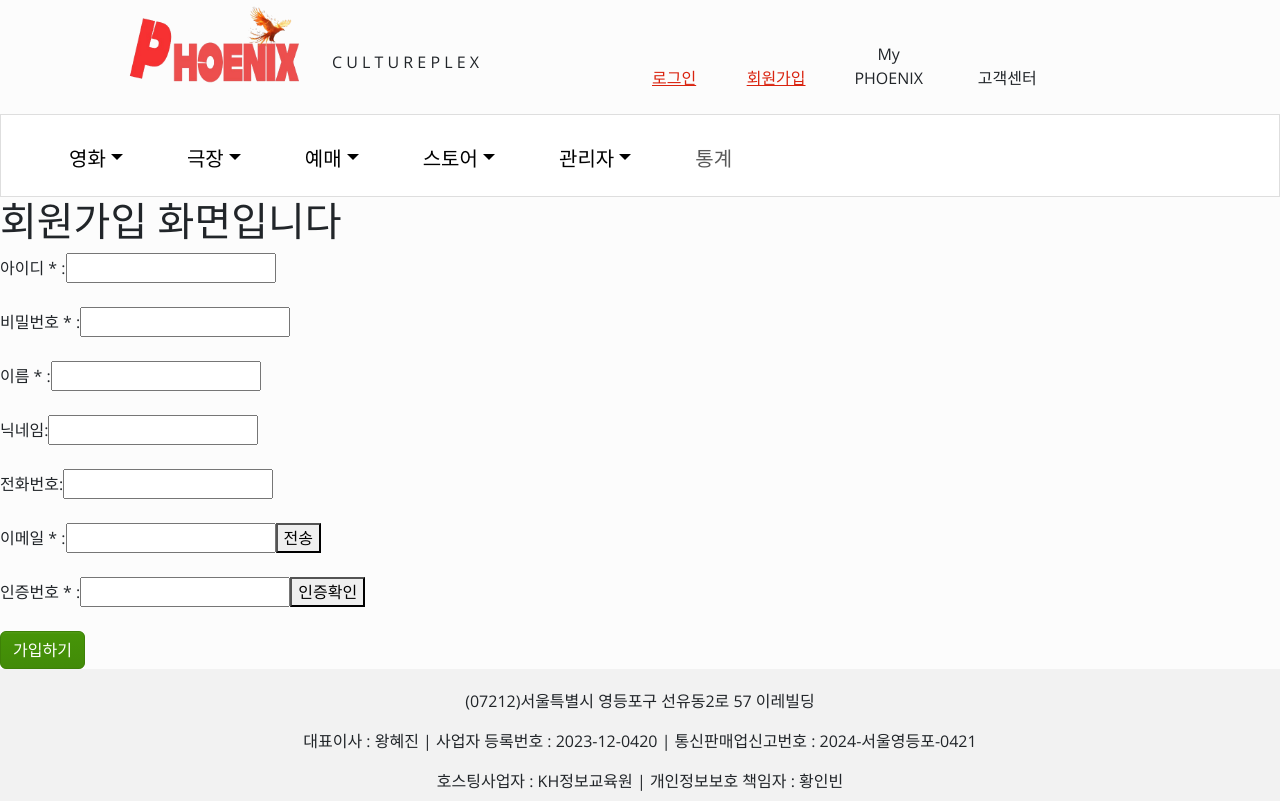
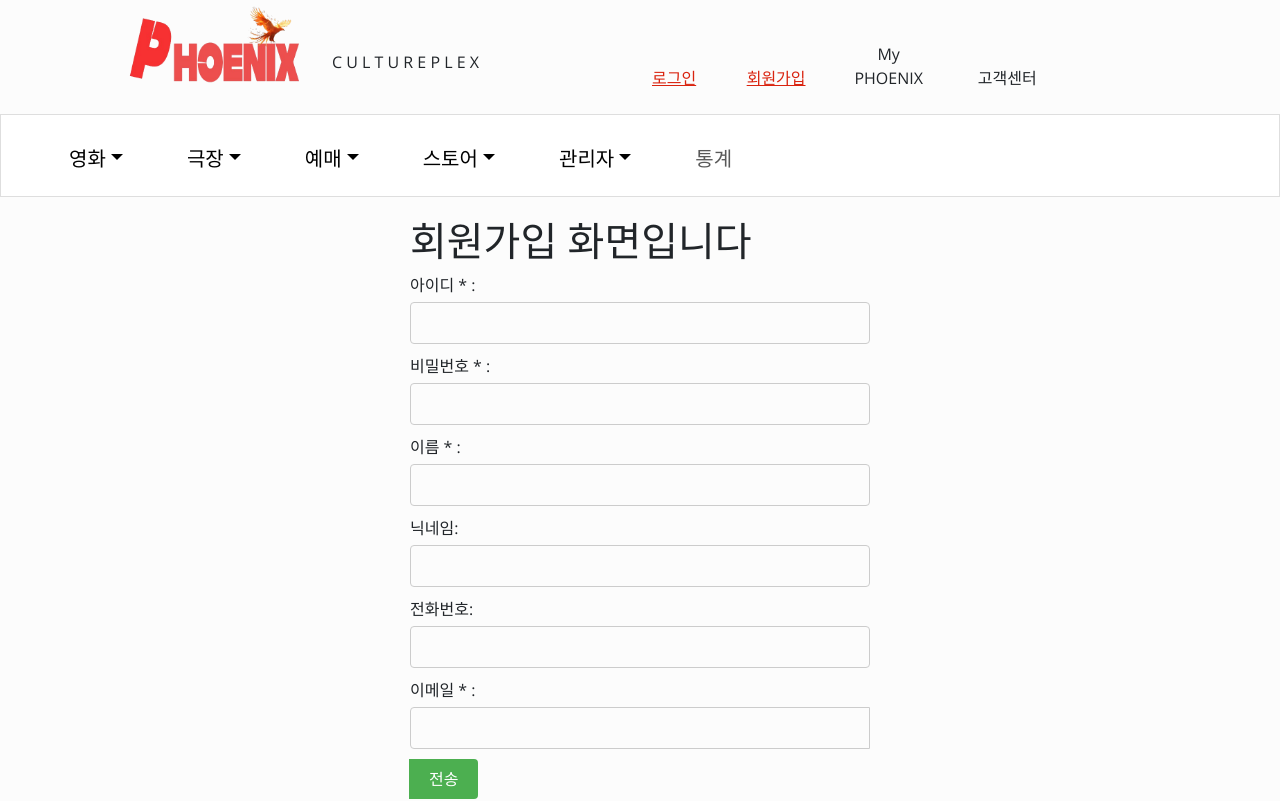
Before and after one commit to hyedni/pheonix-react, a React (Create React App) app in the folder pheonix-react/: page /#/join in a window 1280 px wide. Shown: the top 801 px of the page. Built offline with nearby package versions, Linux system fonts and the light colour scheme.

Commit message:
ㅇㄹㄴㅇㅁㄹ

```diff
--- a/pheonix-react/src/components/user/Join.js
+++ b/pheonix-react/src/components/user/Join.js
@@ -1,6 +1,7 @@
 import React, { useCallback, useEffect, useState } from 'react';
 import { NavLink } from 'react-router-dom';
 import axios from "../utils/CustomAxios";
+import './join.css';
 
 function Join() {
   // State
@@ -12,7 +13,7 @@ function Join() {
     "userContact": "",
     "userEmail": "",
     "userBirth": "",
-    "userCert":""
+    "userCert": ""
   });
 
   const [isValid, setIsValid] = useState({
@@ -135,7 +136,7 @@ function Join() {
   const handleCheckCert = async () => {
     console.log(user);
     try {
-      const response = await axios.post('/user/checkCert', { certEmail : user.userEmail, certCode:user.userCert});
+      const response = await axios.post('/user/checkCert', { certEmail: user.userEmail, certCode: user.userCert });
 
       console.log('응답 데이터:', response.data);
 
@@ -153,58 +154,85 @@ function Join() {
 
   return (
     <>
+  <div className="join-container">
     <h1>회원가입 화면입니다</h1>
-
-      <div>
+    <div className="join-form">
       {/* 입력 폼 */}
       <form onSubmit={handleSubmit}>
+        <div className="form-group">
           <label htmlFor="userId">아이디 * :</label>
-          <input type="text" id="userId" name="userId" onBlur={handleInputBlur} />
-          <span className={user.userId && !isValid.userId ? "invalid" : ""}>
+          <input type="text" id="userId" name="userId" onBlur={handleInputBlur} className={`form-control ${user.userId && !isValid.userId ? "is-invalid" : ""}`} />
+          <div className="invalid-feedback">
             {user.userId && !isValid.userId && '아이디가 유효하지 않습니다.'}
-          </span><br /><br />
+          </div>
+        </div>
 
+        <div className="form-group">
           <label htmlFor="userPw">비밀번호 * :</label>
-          <input type="password" id="userPw" name="userPw" onBlur={handleInputBlur} />
-          <span className={user.userPw && !isValid.userPw ? "invalid" : ""}>
+          <input type="password" id="userPw" name="userPw" onBlur={handleInputBlur} className={`form-control ${user.userPw && !isValid.userPw ? "is-invalid" : ""}`} />
+          <div className="invalid-feedback">
             {user.userPw && !isValid.userPw && '비밀번호가 유효하지 않습니다.'}
-          </span><br /><br />
+          </div>
+        </div>
 
+        <div className="form-group">
           <label htmlFor="userName">이름 * :</label>
-          <input type="text" id="userName" name="userName" onBlur={handleInputBlur} />
-          <span className={user.userName && !isValid.userName ? "invalid" : ""}>
+          <input type="text" id="userName" name="userName" onBlur={handleInputBlur} className={`form-control ${user.userName && !isValid.userName ? "is-invalid" : ""}`} />
+          <div className="invalid-feedback">
             {user.userName && !isValid.userName && '이름이 유효하지 않습니다.'}
-          </span><br /><br />
+          </div>
+        </div>
 
+        <div className="form-group">
           <label htmlFor="userNick">닉네임:</label>
-          <input type="text" id="userNick" name="userNick" onBlur={handleInputBlur} />
-          <span className={user.userNick && !isValid.userNick ? "invalid" : ""}>
+          <input type="text" id="userNick" name="userNick" onBlur={handleInputBlur} className={`form-control ${user.userNick && !isValid.userNick ? "is-invalid" : ""}`} />
+          <div className="invalid-feedback">
             {user.userNick && !isValid.userNick && '닉네임이 유효하지 않습니다.'}
-          </span><br /><br />
+          </div>
+        </div>
 
+        <div className="form-group">
           <label htmlFor="userContact">전화번호:</label>
-          <input type="text" id="userContact" name="userContact" onBlur={handleInputBlur} />
-          <span className={user.userContact && !isValid.userContact ? "invalid" : ""}>
+          <input type="text" id="userContact" name="userContact" onBlur={handleInputBlur} className={`form-control ${user.userContact && !isValid.userContact ? "is-invalid" : ""}`} />
+          <div className="invalid-feedback">
             {user.userContact && !isValid.userContact && '전화번호가 유효하지 않습니다.'}
-          </span><br /><br />
+          </div>
+        </div>
 
+        <div className="form-group">
           <label htmlFor="userEmail">이메일 * :</label>
-          <input type="email" id="userEmail" name="userEmail" onBlur={handleInputBlur} />
-          <button type="button" onClick={handleSendCert}>전송</button>
-          <span className={user.userEmail && !isValid.userEmail ? "invalid" : ""}>
+          <div className="input-group">
+            <input type="email" id="userEmail" name="userEmail" onBlur={handleInputBlur} className={`form-control ${user.userEmail && !isValid.userEmail ? "is-invalid" : ""}`} />
+            <button type="button" onClick={handleSendCert} className="btn btn-outline-secondary">전송</button>
+          </div>
+          <div className="invalid-feedback">
             {user.userEmail && !isValid.userEmail && '이메일이 유효하지 않습니다.'}
-          </span><br /><br />
+          </div>
+        </div>
+
 
         {/* 인증번호 입력 필드 */}
+        <div className="form-group">
           <label htmlFor="userCert">인증번호 * :</label>
-          <input type="text" id="userCert" name="userCert" onChange={handleInputBlur} />
-          <button type="button" onClick={handleCheckCert}>인증확인</button>
-          <br /><br />
+          <div className="input-group">
+            <input type="text" id="userCert" name="userCert" onChange={handleInputBlur} className={`form-control ${user.userCert && !isValid.userCert ? "is-invalid" : ""}`} />
+            <div className="input-group-append">
+              <button type="button" onClick={handleCheckCert} className="btn btn-outline-secondary">인증확인</button>
+            </div>
+          </div>
+          <div className="invalid-feedback">
+            {user.userCert && !isValid.userCert && '인증번호가 유효하지 않습니다.'}
+          </div>
+        </div>
 
-          <button type="submit" className='btn btn-success'>가입하기</button>
+
+        <button type="submit" className='btn btn-success w-100'>가입하기</button>
+
       </form>
     </div>
+  </div>
 </>
+
   );
 }
 
--- /dev/null
+++ b/pheonix-react/src/components/user/join.css
@@ -0,0 +1,36 @@
+.join-container {
+    max-width: 500px;
+    margin: 0 auto;
+    padding: 20px;
+  }
+
+  .join-form label {
+    margin-bottom: 5px;
+  }
+
+  .join-form input[type="text"],
+  .join-form input[type="password"],
+  .join-form input[type="email"] {
+    width: 100%;
+    padding: 8px;
+    margin-bottom: 10px;
+    border: 1px solid #ccc;
+    border-radius: 4px;
+  }
+
+  .join-form button {
+    padding: 8px 20px;
+    background-color: #4CAF50;
+    color: white;
+    border: none;
+    border-radius: 4px;
+    cursor: pointer;
+  }
+
+  .join-form button:hover {
+    background-color: #45a049;
+  }
+
+  .invalid {
+    color: red;
+  }
```
Lines whose indentation alone changed are shown as unchanged.
